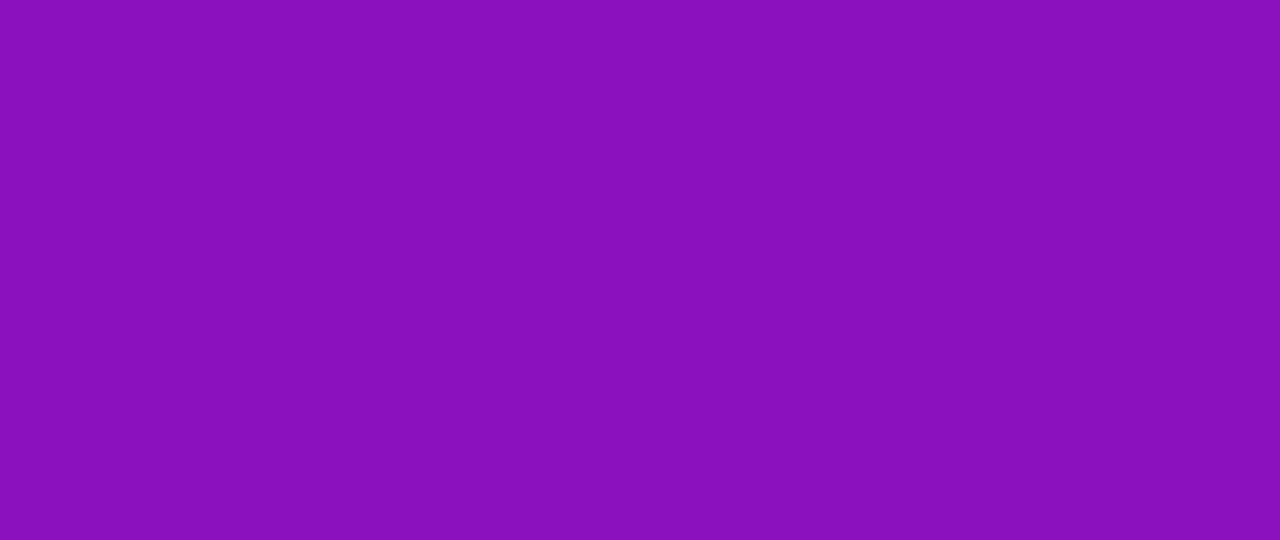
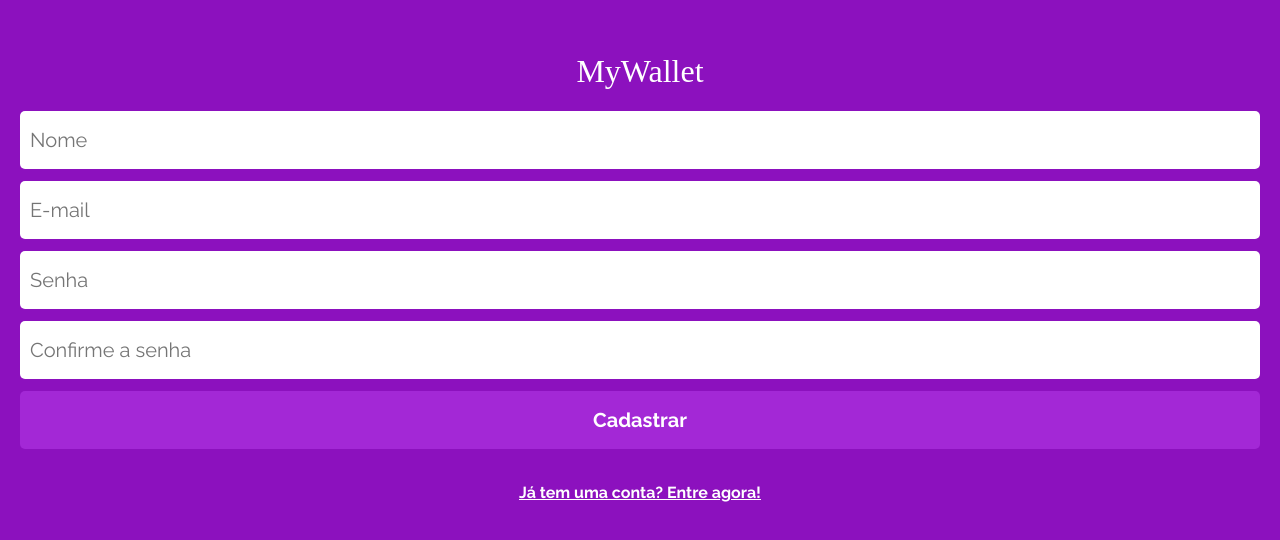
Before and after one commit to yorigcs/projeto13-mywallet-front, a React (Vite) app: page /SignIn in a window 1280 px wide. Shown: the part 102-642 px from the top of the page. Built offline with nearby package versions, Linux system fonts and the light colour scheme; a web font is replaced by a local one.

Commit message:
feature: SignIn Route

```diff
--- a/src/assets/CustomStyles.jsx
+++ b/src/assets/CustomStyles.jsx
@@ -15,6 +15,7 @@ const Input = styled.input`
     font-family: 'Raleway', sans-serif;
     font-size: 20px;
     font-weight: 400;
+    padding: 10px;
 `;
 
 const Button = styled.button`
--- a/src/assets/GlobalStyles.jsx
+++ b/src/assets/GlobalStyles.jsx
@@ -33,6 +33,7 @@ const GlobalStyles = createGlobalStyle`
     line-height: 1;
     background-color: #8C11BE;
     padding: 20px;
+    font-family: 'Raleway', sans-serif;
   }
   ol, ul {
     list-style: none;
--- a/src/routes/NoAuthRoutes/LogIn.jsx
+++ b/src/routes/NoAuthRoutes/LogIn.jsx
@@ -1,5 +1,6 @@
 import styled from "styled-components";
 import { useState, useEffect } from "react";
+import { Link } from "react-router-dom";
 
 import AppName from "../../Shared/AppName";
 import { Form, Input, Button } from "../../assets/CustomStyles"
@@ -19,7 +20,7 @@ const LogIn = () => {
                 <Button type="submit">Entrar</Button>
             </Form>
 
-            <a href="http://localhost">Primeira vez? Cadastre-se</a>
+            <Link to="SignIn">Primeira vez? Cadastre-se</Link>
         </Container>
     )
 }
@@ -33,7 +34,9 @@ const Container = styled.main`
  height: 80vh;
 
  a {
-    margin-top: 36px
+    margin-top: 36px;
+    color: white;
+    font-weight: 700;
  }
 `
 export default LogIn;
--- a/src/routes/NoAuthRoutes/SignIn.jsx
+++ b/src/routes/NoAuthRoutes/SignIn.jsx
@@ -1,8 +1,51 @@
+import styled from "styled-components";
+import { useState, useEffect } from "react";
+import { Link } from "react-router-dom";
+import AppName from "../../Shared/AppName";
+import { Form, Input, Button } from "../../assets/CustomStyles"
+
+
 const SignIn = () => {
+    const [signInData, setSignInData] = useState(
+        {
+            name: "",
+            email: "",
+            password: "",
+            confirmPw: "",
+        }
+    );
+    const handleChange = (e) => {
+        setSignInData({ ...signInData, [e.target.name]: e.target.value });
+    }
+    useEffect(() => { console.log(signInData) }, [signInData])
     return (
-        <>
-        </>
+        <Container>
+            <AppName>MyWallet</AppName>
+            <Form >
+            <Input name="name" type="text" placeholder="Nome" required onChange={handleChange} value={signInData.name} />
+                <Input name="email" type="email" placeholder="E-mail" required onChange={handleChange} value={signInData.email} />
+                <Input name="password" type="password" placeholder="Senha" required onChange={handleChange} value={signInData.password} />
+                <Input name="confirmPassword" type="password" placeholder="Confirme a senha" required onChange={handleChange} value={signInData.confirmPw} />
+                <Button type="submit">Cadastrar</Button>
+            </Form>
+
+            <Link to="/">Já tem uma conta? Entre agora!</Link>
+        </Container>
     )
 }
 
+const Container = styled.main`
+ display: flex;
+ flex-direction: column;
+ justify-content: center;
+ align-items: center;
+ margin-top: 40px;
+ height: 80vh;
+
+ a {
+    margin-top: 36px;
+    color: white;
+    font-weight: 700;
+ }
+`
 export default SignIn;
```
